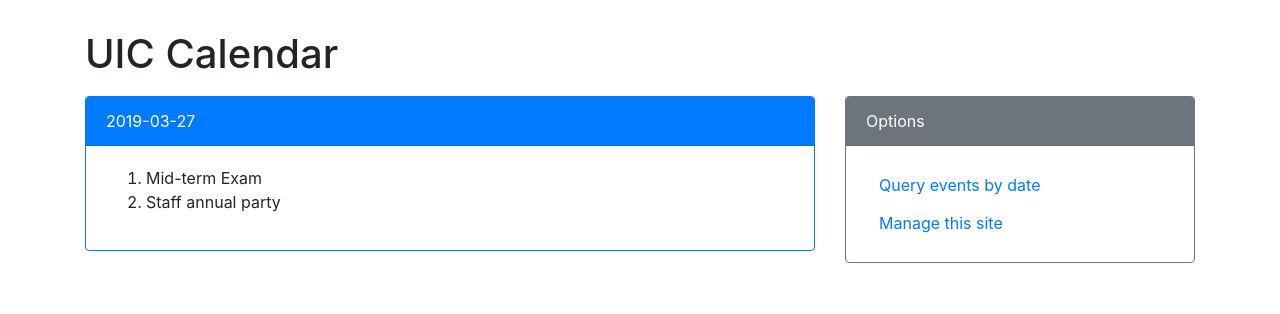
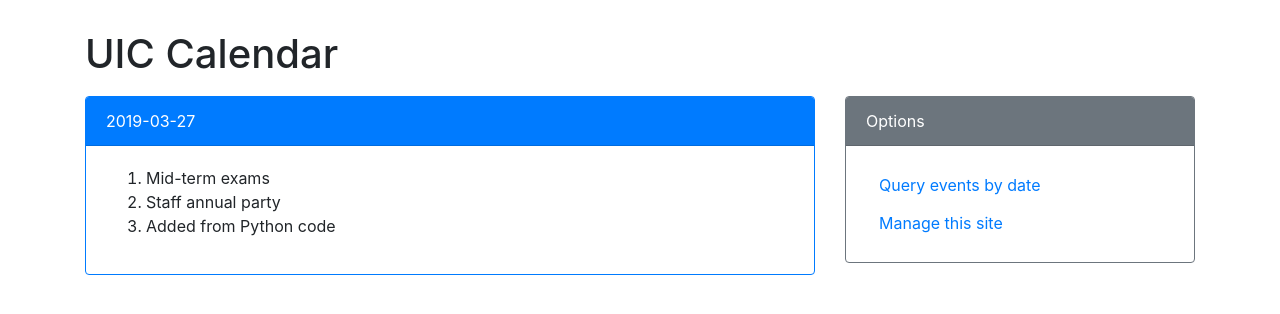
Before and after one commit to billzhonggz/UIC-Calendar, a Flask app: page / in a window 1280 px wide. Shown: the top 314 px of the page. Run offline with Flask 2, Linux system fonts and the light colour scheme; some libraries are stand-ins or nearby versions.

Commit message:
Set the event list to the Python code.

```diff
--- a/application.py
+++ b/application.py
@@ -10,5 +10,11 @@
     dt = datetime.datetime.now()
     # Assign the variables, convert to string.
     date = dt.strftime("%Y-%m-%d")
+    # Set up events list.
+    events = [
+        'Mid-term exams',
+        'Staff annual party',
+        'Added from Python code'
+    ]
     # Render the template with arguments.
-    return render_template('index.html', date=date)
+    return render_template('index.html', date=date, events=events)
--- a/templates/index.html
+++ b/templates/index.html
@@ -28,8 +28,9 @@
                     <div class="card-header bg-primary text-white">{{ date }}</div>
                     <div class="card-body">
                         <ol>
-                            <li>Mid-term Exam</li>
-                            <li>Staff annual party</li>
+                            {% for event in events %}
+                            <li>{{ event }}</li>
+                            {% endfor %}
                         </ol>
                     </div>
                 </div>
```
